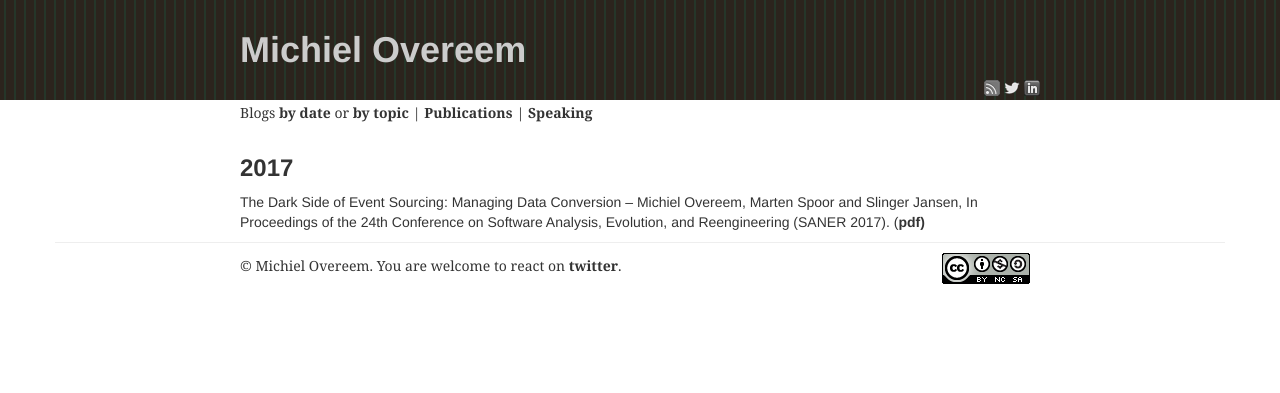
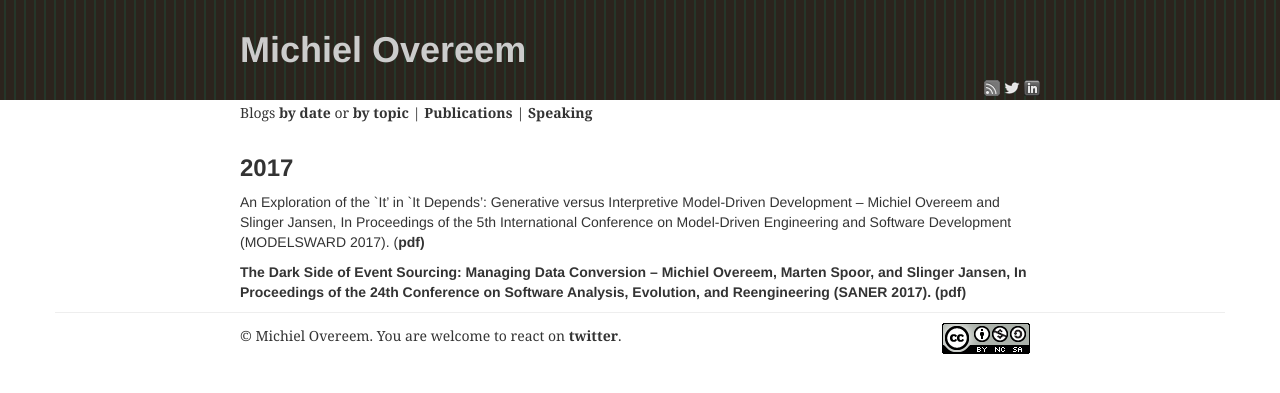
Before and after one commit to overeemm/overeemm.github.com, a Jekyll site: the page built from publications.html, in a window 1280 px wide. Shown: the top 393 px of the page. Built offline with Jekyll 4.4.1, drawn with Linux system fonts in a browser that asks for light colours; nearby versions of some CDN libraries.

Commit message:
Added publication

```diff
--- a/publications.html
+++ b/publications.html
@@ -8,6 +8,11 @@
 </h3>
 
 <p>
-    The Dark Side of Event Sourcing: Managing Data Conversion – Michiel Overeem, Marten Spoor and Slinger Jansen,
+    An Exploration of the `It’ in `It Depends’: Generative versus Interpretive Model-Driven Development – Michiel Overeem and Slinger Jansen,
+    In Proceedings of the 5th International Conference on Model-Driven Engineering and Software Development (MODELSWARD 2017). (<a href="http://files.movereem.nl/2017MODELSWARD-generationvsinterpretation.pdf">pdf</pdf>)
+</p>
+
+<p>
+    The Dark Side of Event Sourcing: Managing Data Conversion – Michiel Overeem, Marten Spoor, and Slinger Jansen,
     In Proceedings of the 24th Conference on Software Analysis, Evolution, and Reengineering (SANER 2017). (<a href="http://files.movereem.nl/2017saner-eventsourcing.pdf">pdf</pdf>)
 </p>
```
